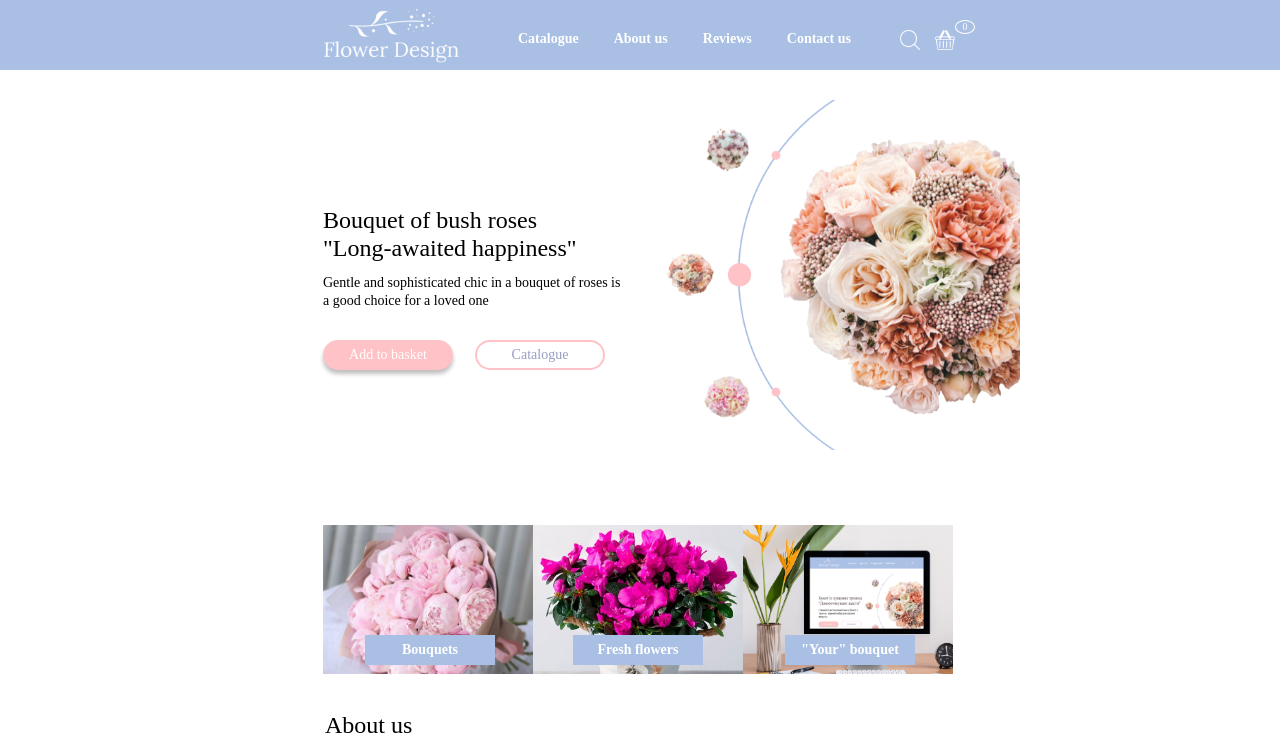
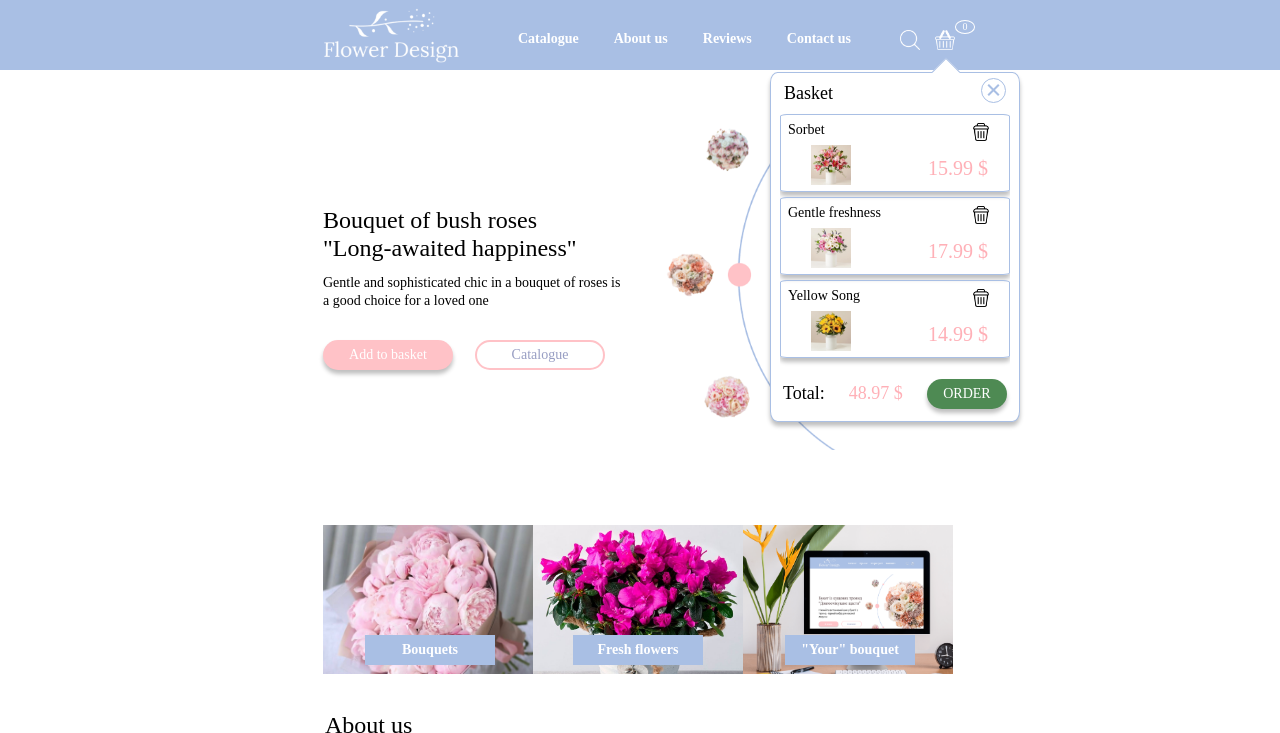
Before and after one commit to Olexa-git/Flower-shop, a website with bundled scripts: page index.html in a window 1280 px wide. Both pictures are taken after a click on the picture 945 px from the left and 40 px from the top of the page. Shown: the top 733 px of the page. Built offline with nearby package versions, Linux system fonts and the light colour scheme.

Commit message:
basket functionality

```diff
--- a/css/style.css
+++ b/css/style.css
@@ -147,6 +147,144 @@ nav .container {
 	font-size: 10px;
 }
 
+.basket {
+	position: absolute;
+	left: 510px;
+	top: 72px;
+	width: 250px;
+	height: 350px;
+	border-radius: 3%;
+	border-color: #A9BFE4;
+	border-style: solid;
+	border-width: 0.5px;
+	background-color: white;
+	box-shadow: 0px 4px 4px rgba(0, 0, 0, 0.25);
+}
+.basket_headline {
+	position: relative;
+	margin-bottom: 5px;
+}
+.basket h3 {
+	margin: 10px 0 0 13px;
+	font-weight: 400;
+	font-size: 18px;
+}
+.bsaket_mountain {
+	position: absolute;
+	left: 165px;
+	top: -21px;
+	width: 20px;
+	height: 20px;
+	border-style: solid;
+	border-color: #A9BFE4;
+	border-width: 0.5px;
+	background-color: white;
+	transform: rotate(45deg);
+	z-index: 1;
+	border-right: none;
+	border-bottom: none;
+}
+.x_btn {
+	position: absolute;
+	left: 210px;
+	top: -5px;
+	border-radius: 50%;
+	width: 25px;
+	height: 25px;
+	border-style: solid;
+	border-color: #A9BFE4;
+	border-width: 0.5px;
+	cursor: pointer;
+}
+.x_stick1,
+.x_stick2 {
+	position: absolute;
+	left: 4px;
+	top: 10px;
+	width: 15px;
+	height: 0px;
+	border-style: solid;
+	border-color: #A9BFE4;
+	border-width: 0.5px;
+}
+.x_stick1 {
+	transform: rotate(45deg);
+}
+.x_stick2 {
+	transform: rotate(135deg);
+}
+.x_btn:hover .x_stick1 {
+	border-color: #FFB0B7;
+}
+.x_btn:hover .x_stick2 {
+	border-color: #FFB0B7;
+}
+.basket_items {
+	width: 230px;
+	height: 260px;
+	margin: 0 auto;
+	overflow: auto;
+}
+.basket_item {
+	position: relative;
+	border-radius: 3%;
+	height: 30%;
+	margin-top: 5px;
+	border-color: #A9BFE4;
+	border-style: solid;
+	border-width: 0.5px;
+	box-shadow: 0px 4px 4px rgba(0, 0, 0, 0.25);
+}
+.basket_item p {
+	margin: 7px 0 7px 7px;
+}
+.item_image {
+	margin-left: 30px;
+	height: 40px;
+	width: 40px;
+}
+.trash_can {
+	position: absolute;
+	left: 191px;
+	top: 8px;
+	height: 18px;
+}
+.trash_can:hover {
+	cursor: pointer;
+	height: 20px;
+}
+.item_price {
+	position: absolute;
+	left: 140px;
+	top: 35px;
+	font-size: 20px;
+	color: #FFB0B7;
+}
+.basket_summary {
+	display: flex;
+	justify-content: space-around;
+	margin-top: 10px;
+}
+.basket_summary p {
+	font-weight: 400;
+	font-size: 18px;
+	margin-top: 4px;
+}
+.basket_total_amount {
+	color: #FFB0B7;
+}
+.basket_order {
+	width: 80px;
+	height: 30px;
+	background: #4E8A53;
+	box-shadow: 0px 4px 4px rgba(0, 0, 0, 0.25);
+	border-radius: 50px;
+	border-width: 0px;
+	color: white;
+}
+.basket_order:hover {
+	background: #2D9135;
+}
 /*Main First Section*/
 .first_section {
 	display: flex;
--- a/index.html
+++ b/index.html
@@ -21,10 +21,45 @@
 				<li><a class="navigation_link navigation_link_underline" href="#footer">Contact us</a></li>
 			</ul>
 			<img class="navigation_lupa" id="navigation_lupa" src="images/lupa.png">
-			<img class="navigation_basket" src="images/basket.png">
+			<img class="navigation_basket" id="navigation_basket" src="images/basket.png">
 			<p class="items_in_basket" id="items_in_basket">0</p>
 			<input class="search_field" id="search_field" type="text" name="search_field" placeholder="Search in catalogue">
 			<input class="search_button" id="search_button" type="button" name="search_button" value="Search">
+			<div class="basket invisible" id="basket">
+				<div class="basket_headline">
+					<h3>Basket</h3>
+					<div class="bsaket_mountain"></div>
+					<div class="x_btn" id="basket_x_btn">
+						<div class="x_stick1"></div>
+						<div class="x_stick2"></div>
+					</div>
+				</div>
+				<div class="basket_items" id="basket_items">
+					<!-- <div class="basket_item">
+						<p>"Long-awaited happiness"</p>
+						<img src="images/Headliner_bouquet.png" class="item_image">
+						<img src="images/trash_can.png" class="trash_can">
+						<p class="item_price">17.00 $</p>
+					</div>
+					<div class="basket_item">
+						<p>"Long-awaited happiness"</p>
+						<img src="images/Headliner_bouquet.png" class="item_image">
+						<img src="images/trash_can.png" class="trash_can">
+						<p class="item_price">17.00 $</p>
+					</div>
+					<div class="basket_item">
+						<p>"Long-awaited happiness"</p>
+						<img src="images/Headliner_bouquet.png" class="item_image">
+						<img src="images/trash_can.png" class="trash_can">
+						<p class="item_price">17.00 $</p>
+					</div> -->
+				</div>
+				<div class="basket_summary">
+					<p>Total:</p>
+					<p class="basket_total_amount" id="basket_total_amount"></p>
+					<button class="basket_order" id="basket_order">ORDER</button>
+				</div>
+			</div>
 		</div>
 	</nav>
 	<!--Header-->
--- a/script/arrow_pagination.js
+++ b/script/arrow_pagination.js
@@ -135,9 +135,9 @@ function create_catalogue_item(cat_item) {
 	const template = document.createElement('template');
 	const item = `<div class="catalogue_item">
 				  <img src="${cat_item.image}">
-				  <p>${cat_item.title}<br>
+				  <p>${cat_item.title}:<br>
 				  ${cat_item.description}</p>
-				  <p>${cat_item.price}</p>
+				  <p>$ ${cat_item.price}</p>
 				  <button class="catalogue_in_basket">Add to basket</button>
 				  </div>`;
 	template.innerHTML = item;
--- a/script/catalogue.js
+++ b/script/catalogue.js
@@ -1,71 +1,71 @@
 export const catalogue = [{
 	image: 'images/bouquet_cart1.png',
-	title: 'Sorbet:',
+	title: 'Sorbet',
 	description: 'roses and lilies',
-	price: '$15.99'
+	price: 15.99
 }, {
 	image: 'images/bouquet_cart2.png',
-	title: 'Gentle freshness:',
+	title: 'Gentle freshness',
 	description: 'chrysanthemums and roses',
-	price: '$17.99'
+	price: 17.99
 }, {
 	image: 'images/bouquet_cart3.png',
-	title: 'Yellow Song:',
+	title: 'Yellow Song',
 	description: 'sunflowers and solidago',
-	price: '$14.99'
+	price: 14.99
 }, {
 	image: 'images/bouquet_cart4.png',
-	title: 'Peach nectar:',
+	title: 'Peach nectar',
 	description: 'chrysanthemums and roses',
-	price: '$15.99'
+	price: 15.99
 }, {
 	image: 'images/bouquet_cart5.png',
-	title: 'Aurora:',
+	title: 'Aurora',
 	description: 'lilies and roses',
-	price: '$12.99'
+	price: 12.99
 }, {
 	image: 'images/bouquet_cart6.png',
-	title: 'Love classic:',
+	title: 'Love classic',
 	description: 'red roses',
-	price: '$18.99'
+	price: 18.99
 }, {
 	image: 'images/bouquet_cart7.jpg',
-	title: 'Fresh breath:',
+	title: 'Fresh breath',
 	description: 'eucalyptus populus',
-	price: '$11.99'
+	price: 11.99
 }, {
 	image: 'images/bouquet_cart8.jpg',
-	title: 'Green peace:',
+	title: 'Green peace',
 	description: 'white freesias',
-	price: '$16.99'
+	price: 16.99
 }, {
 	image: 'images/bouquet_cart9.jpg',
-	title: 'Notes of spring:',
+	title: 'Notes of spring',
 	description: 'eucalyptus cinerea',
-	price: '$12.99'
+	price: 12.99
 }, {
 	image: 'images/bouquet_cart10.jpg',
-	title: 'Tropical forest:',
+	title: 'Tropical forest',
 	description: 'monstera',
-	price: '$8.99'
+	price: 8.99
 }, {
 	image: 'images/bouquet_cart11.jpg',
-	title: 'Youth:',
+	title: 'Youth',
 	description: 'rose bombastic',
-	price: '$12.99'
+	price: 12.99
 }, {
 	image: 'images/bouquet_cart12.jpg',
-	title: 'Lady:',
+	title: 'Lady',
 	description: 'rose lady bombastic',
-	price: '$14.99'
+	price: 14.99
 }, {
 	image: 'images/bouquet_cart13.jpg',
-	title: 'Palette:',
+	title: 'Palette',
 	description: 'delphinium and peonies',
-	price: '$22.99'
+	price: 22.99
 }, {
 	image: 'images/bouquet_cart14.jpg',
-	title: 'Rainbow:',
+	title: 'Rainbow',
 	description: 'hyacinths and zamiokulkas',
-	price: '$17.99'
+	price: 17.99
 }]
--- a/script/script.js
+++ b/script/script.js
@@ -31,15 +31,67 @@ btn_in_catalogue_first_section.addEventListener('click', () =>{
 	catalogue_anchor.scrollIntoView();
 })
 
-
+// Numbering of items in basket
 let items_number_in_catalogue = 0;
 const cat_btn1=document.getElementById('btn_add_to_bskt_section1');
 let items_in_basket = document.getElementById('items_in_basket');
 
 function add_to_basket() {
 	items_number_in_catalogue++;
-	// items_in_basket.innerHTML = '';
 	items_in_basket.innerHTML = items_number_in_catalogue
 }
 
 cat_btn1.addEventListener('click', add_to_basket);
+
+// basket functionality
+const basket_icon = document.getElementById('navigation_basket');
+const basket = document.getElementById('basket');
+const basket_x_btn = document.getElementById('basket_x_btn');
+let items_in_basket_list = [];
+let basket_items = document.getElementById('basket_items');
+const basket_total_amount = document.getElementById('basket_total_amount');
+const basket_order_btn = document.getElementById('basket_order');
+
+items_in_basket_list = catalogue.slice(0, 3);
+
+function create_basket_item(basket_item) {
+	const template = document.createElement('template');
+	const item = `<div class="basket_item">
+						<p>${basket_item.title}</p>
+						<img src="${basket_item.image}" class="item_image">
+						<img src="images/trash_can.png" class="trash_can">
+						<p class="item_price">${basket_item.price} $</p>
+					</div>`;
+	template.innerHTML = item;
+	return template.content;
+};
+function create_basket (page) {
+	basket_items.innerHTML = '';
+	let basket_total = 0
+	for (let i=0; i<3; i++) {
+			basket_items.appendChild(create_basket_item(items_in_basket_list[i]));
+			basket_total = basket_total+items_in_basket_list[i].price;
+			}
+	basket_total_amount.innerHTML = `${basket_total} $`
+	const x_btn_list = document.getElementsByClassName('trash_can');
+	for (let i=0; i<3; i++) {
+ 		x_btn_list[i].addEventListener('click', () => {
+ 			console.log(target);
+ 		});
+	 };
+};
+
+basket_order_btn.addEventListener('click', () => {
+	window.prompt('Enter your phone and we will contact you to clarify delivery details', '(630)');
+})
+
+create_basket();
+
+
+
+basket_icon.addEventListener('click', ()=> {
+	basket.classList.toggle('invisible');
+});
+basket_x_btn.addEventListener('click', ()=> {
+	basket.classList.toggle('invisible');
+});
```
Also changed, not shown: images/Headliner_bouquet.png (added), images/trash_can.png (added).
